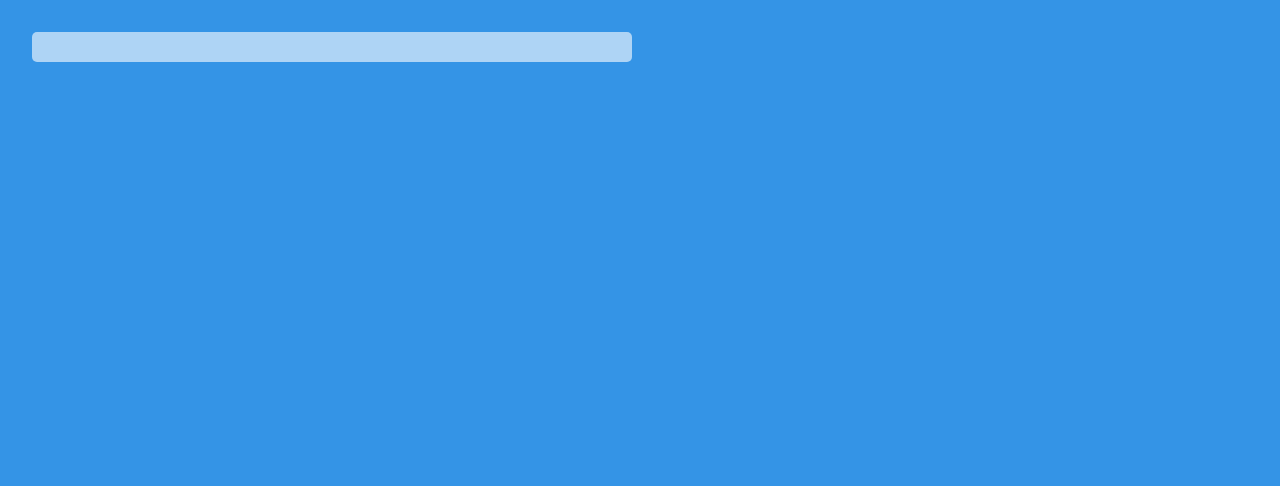
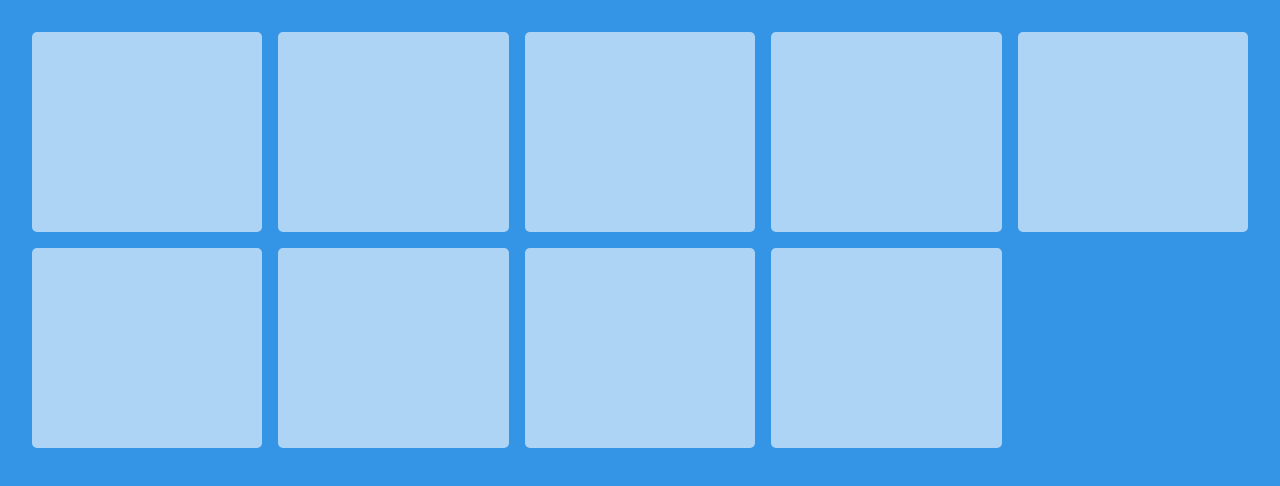
Before and after one commit to code-pisces/css-grid-layout-bootcamp-cataline, a plain HTML site: page index.html in a window 1280 px wide. Drawn offline with Linux system fonts and the light colour scheme.

Commit message:
Auto Fit

```diff
--- a/index.html
+++ b/index.html
@@ -23,8 +23,8 @@
 
       .container {
         display: grid;
-        grid-template-columns: repeat(2, minmax(400px, 900px));
-        grid-template-rows: 30px;
+        grid-template-columns: repeat(auto-fit, minmax(200px, 1fr));
+        grid-auto-rows: 200px;
         gap: 1rem;
         /*grid-auto-flow: column;*/
       }
@@ -33,6 +33,14 @@
   <body>
     <div class="container">
       <div class="item"></div>
+      <div class="item"></div>
+      <div class="item"></div>
+      <div class="item"></div>
+      <div class="item"></div>
+      <div class="item"></div>
+      <div class="item"></div>
+      <div class="item"></div>
+      <div class="item"></div>
     </div>
   </body>
 </html>
```
